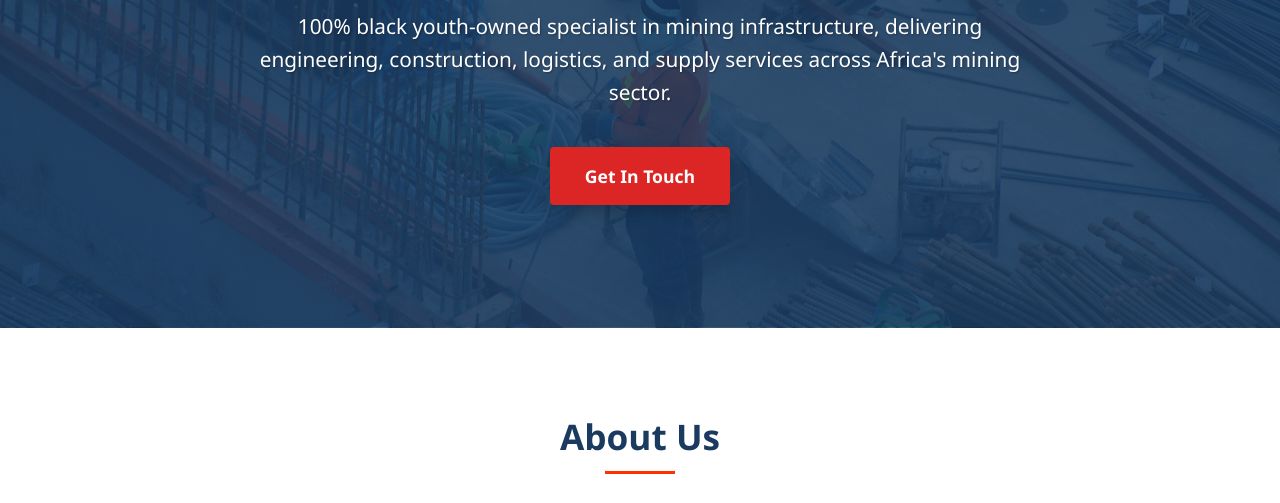
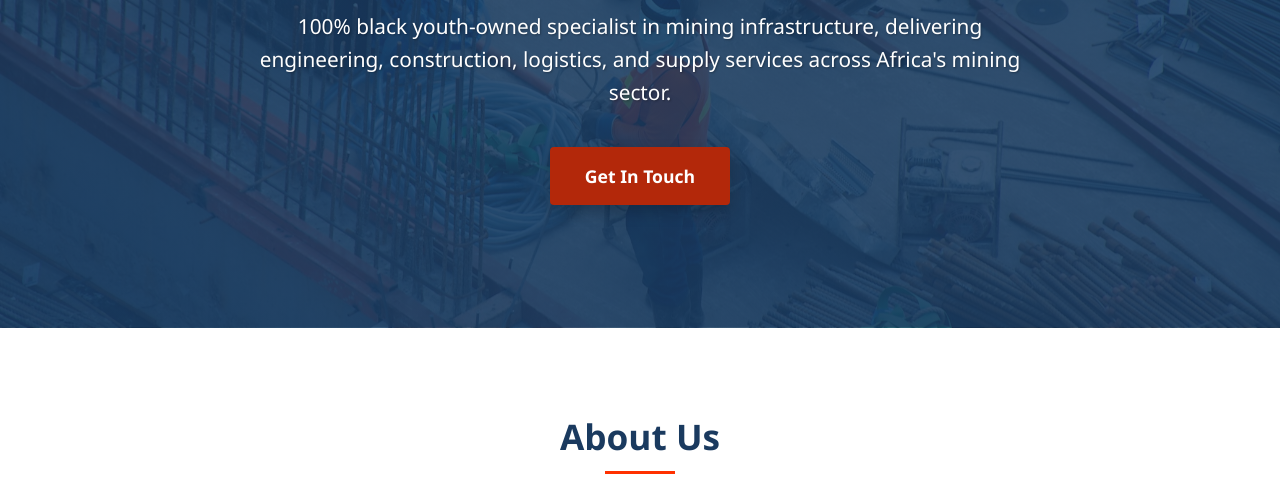
Before and after one commit to TGWgroup-design/mortom-projects-website, a plain HTML site: page index.html in a window 1280 px wide. In both pictures the pointer is over the link "Get In Touch". Shown: the part 297-800 px from the top of the page. Drawn offline with Linux system fonts and the light colour scheme.

Commit message:
Soften button hover color from alarm-red to a burnt rust-orange
Bright red (#dc2626) reads as a warning/danger color. Swap to a deep rust-orange (#b3280a) that stays in the brand's warm hue family while still shifting noticeably darker on hover.

```diff
--- a/index.html
+++ b/index.html
@@ -169,7 +169,7 @@
         }
 
         .btn:hover {
-            background-color: #dc2626;
+            background-color: #b3280a;
             color: white;
             transform: translateY(-3px);
             box-shadow: 0 7px 15px rgba(0,0,0,0.2);
```
